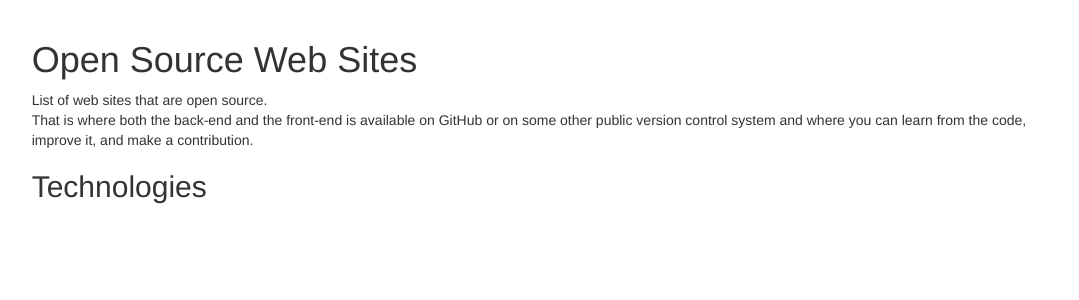
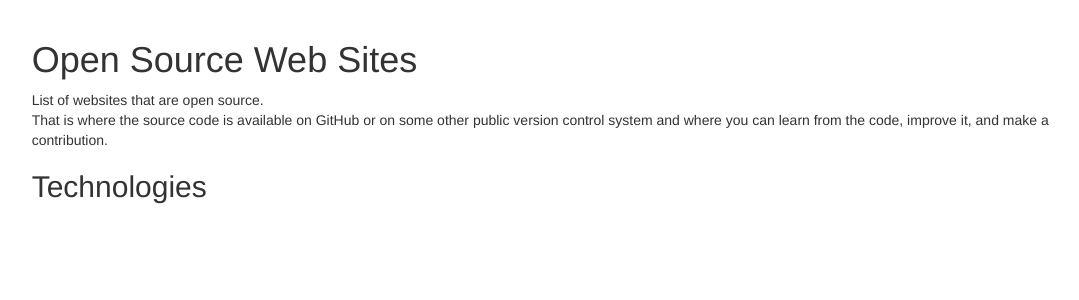
Before and after one commit to szabgab/open-source-websites, a Flask app: page / in a window 1280 px wide. Shown: the part 52-352 px from the top of the page, without its empty margins (90-1169 px from the left). Run offline with Flask 2, Linux system fonts and the light colour scheme; parts of the project's set-up code (start-up, migrations or seed data) failed here and were passed over; some libraries are stand-ins or nearby versions.

Commit message:
update text

```diff
--- a/templates/main.html
+++ b/templates/main.html
@@ -3,8 +3,8 @@
           <div class="col-md-1"></div>
           <div class="col-md-10">
           <h1>{{title}}</h1>
-          List of web sites that are open source.<br>
-          That is where both the back-end and the front-end is available on GitHub or on some other public version control system
+          List of websites that are open source.<br>
+          That is where the source code is available on GitHub or on some other public version control system
           and where you can learn from the code, improve it, and make a contribution.
           </div>
           <div class="col-md-1"></div>
--- a/templates/technology.html
+++ b/templates/technology.html
@@ -2,7 +2,7 @@
 <div class="row">
     <div class="col-md-1"></div>
     <div class="col-md-10">
-        <h1>Open Source web sites using {{ technology }}</h1>
+        <h1>Open Source websites using {{ technology }}</h1>
         Found: {{ details.count }}
         <ul>
             {% for e in details.entries %}
```
Also changed, not shown: 1 other file.
